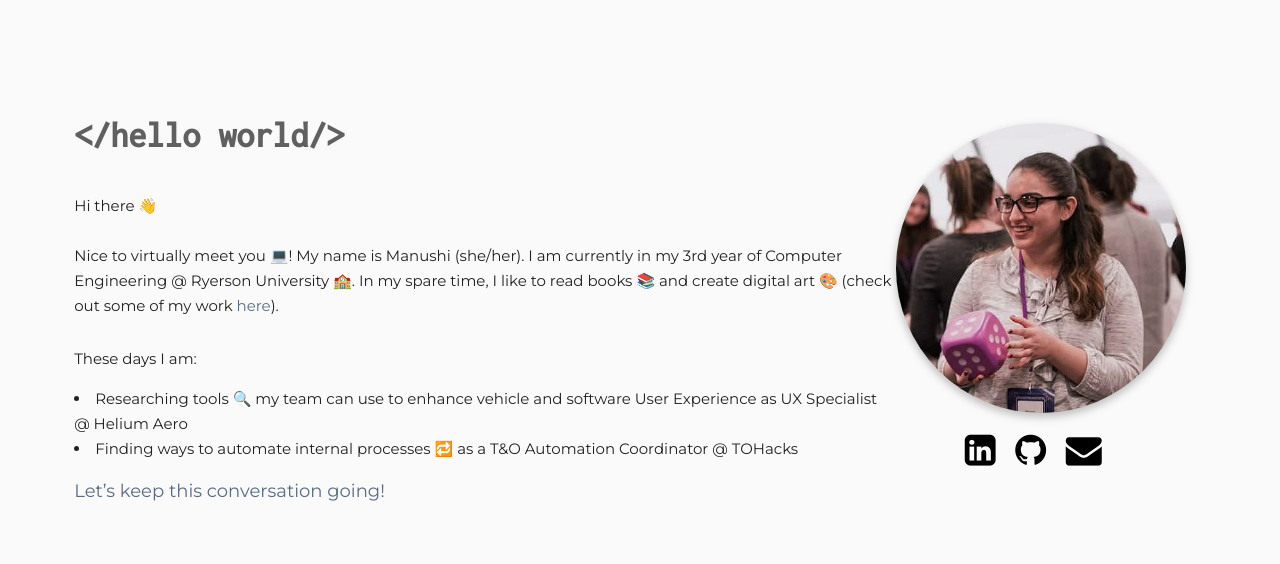
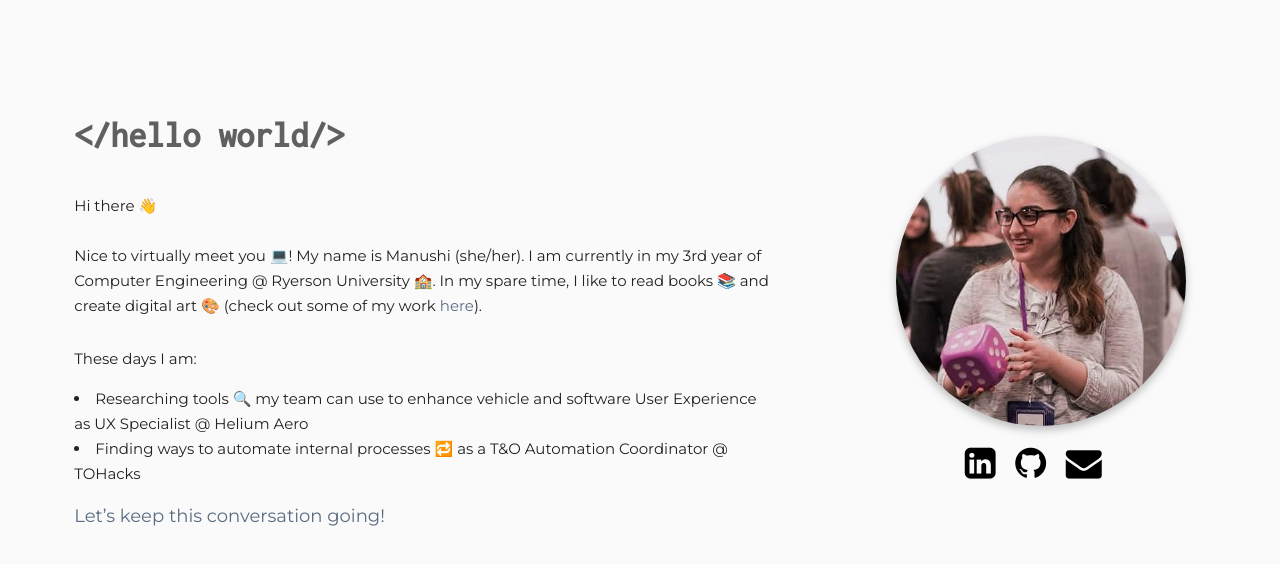
Before and after one commit to manushioza/manushioza.github.io, a plain HTML site: page index.html in a window 1280 px wide. Drawn offline with Linux system fonts and the light colour scheme.

Commit message:
changed formatting

```diff
--- a/index.css
+++ b/index.css
@@ -18,7 +18,7 @@ div.about{
 /** TEXT STYLING*/
 div.text{
     width: auto;
-    max-width: 820px;
+    max-width: 85%;
 }
 h1{
 
@@ -70,7 +70,6 @@ a.in-link{
 /** IMAGE STYLING*/
 div.img{
     position: abosolute;
-
     align-self: center;
 }
 
```
